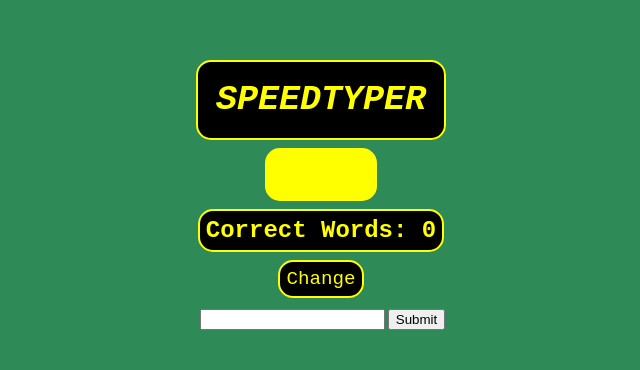
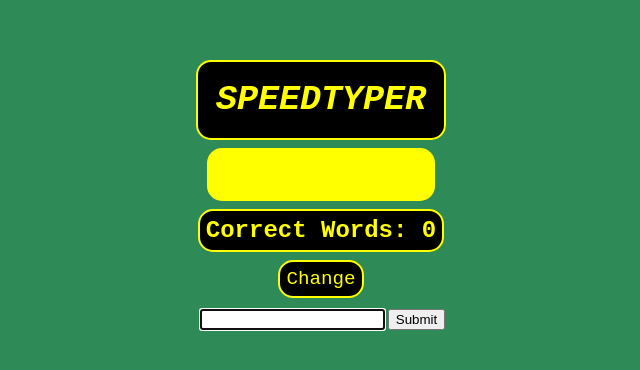
Before and after one commit to taariqelliott/word-scroll, a React (Vite) app: page / in a window 1280 px wide. Shown: the part 212-582 px from the top of the page, without its empty margins (319-959 px from the left). Built offline with nearby package versions, Linux system fonts and the light colour scheme.

Commit message:
nightly commit

```diff
--- a/src/App.css
+++ b/src/App.css
@@ -35,7 +35,7 @@ body {
     border: 2px solid;
     padding: 6px;
     border-radius: 15px;
-    animation: changeText 2s ;
+    animation: changeText 0.1s ;
 }
 
 .correctCount {
--- a/src/App.jsx
+++ b/src/App.jsx
@@ -53,6 +53,10 @@ export default function App() {
         setInputValue(e.target.value); // Update the input value state
     }
 
+    function refreshPage() {
+        window.location.reload(false);
+    }
+
     // Render the component
     return (
         <div>
@@ -64,6 +68,7 @@ export default function App() {
                         <h2 className="scoredPoints">
                             You scored {correctWords === 1 ? "1 point!" : <span className="points">{correctWords}</span>} points!
                         </h2>
+                        <button onClick={refreshPage} className="changeButton">New Game</button>
                     </>
                 ) : (
                     <>
@@ -77,6 +82,7 @@ export default function App() {
                                     type="text"
                                     value={inputValue}
                                     onChange={handleInputChange}
+                                    autoFocus
                                 />
                                 <button className="submitButton" type="submit" onSubmit={handleSubmit}>Submit</button>
                             </div>
--- a/src/components/wordsArray.jsx
+++ b/src/components/wordsArray.jsx
@@ -1,38 +1,55 @@
 // wordsArray.jsx
 const wordsArray = [
-  "apple",
-  "banana",
-  "chair",
-  "dog",
-  "elephant",
-  "frog",
-  // "guitar",
-  // "hat",
-  // "igloo",
-  // "jacket",
-  // "kite",
-  // "lemon",
-  // "monkey",
-  // "nest",
-  // "orange",
-  // "penguin",
-  // "quilt",
-  // "rabbit",
-  // "sun",
-  // "tree",
-  // "music",
-  // "socks",
-  // "player",
-  // "mousepad",
-  // "camera",
-  // "interface",
-  // "moisture",
-  // "crystal",
-  // "home",
-  // "love",
-  // "june",
-  // "fidelity",
-  // "shoe"
+  "accommodate",
+  "bureaucracy",
+  "cemetery",
+  "definitely",
+  "embarrass",
+  "fluorescent",
+  "guarantee",
+  "harass",
+  "inoculate",
+  "judgment",
+  "liaison",
+  "millennium",
+  "necessarily",
+  "occurrence",
+  "pharaoh",
+  "rhythm",
+  "sacrilegious",
+  "tongue",
+  "unforeseen",
+  "vocabulary",
+  "weird",
+  "xylophone",
+  "yacht",
+  "zeppelin",
+  "accommodation",
+  "bureaucratic",
+  "miscellaneous",
+  "pneumonia",
+  "entrepreneur",
+  "handkerchief",
+  "conscientious",
+  "maneuver",
+  "parliament",
+  "connoisseur",
+  "onomatopoeia",
+  "perseverance",
+  "rhetoric",
+  "silhouette",
+  "verisimilitude",
+  "xenophobia",
+  "antidisestablishmentarianism",
+  "chiaroscurist",
+  "baccalaureate",
+  "neuroscience",
+  "chrysanthemum",
+  "jurisdiction",
+  "rhododendron",
+  "onomastic",
+  "iridocyclitis",
+  "pneumonoultramicroscopicsilicovolcanoconiosis"
 ];
 
 export default wordsArray;
```
